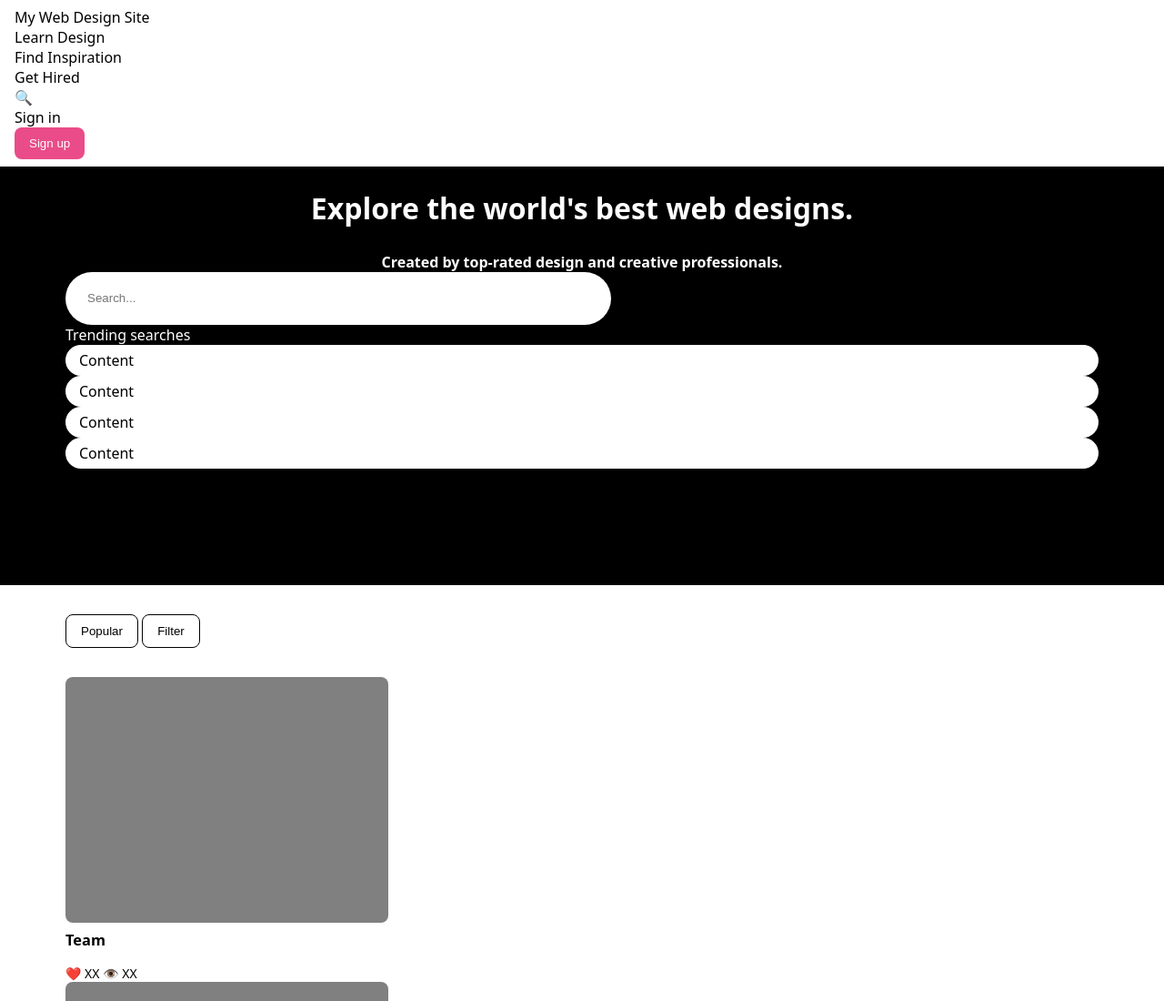
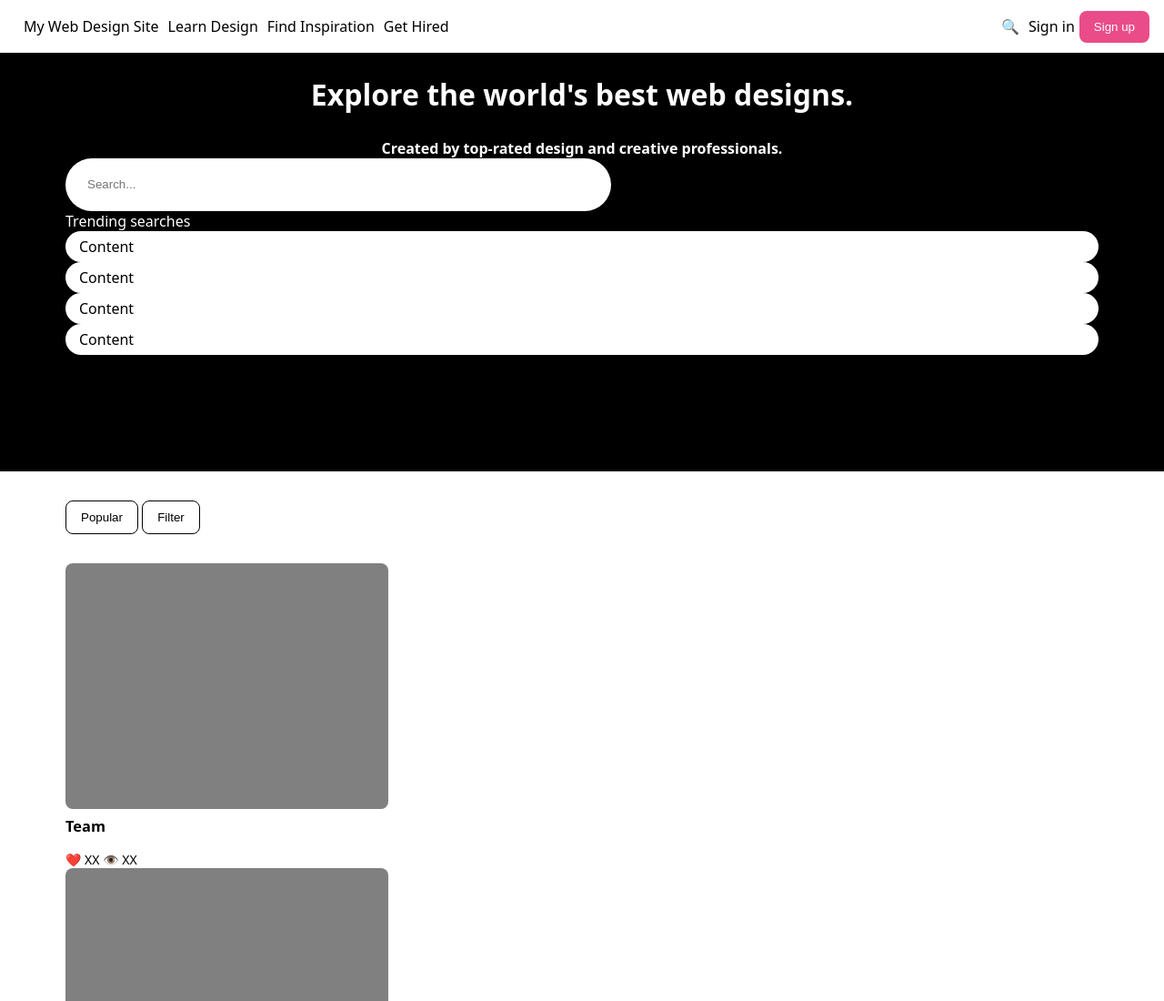
Before and after one commit to AshuraKuranata/flexbox-lab, a plain HTML site: page index.html in a window 1280 px wide. Shown: the top 1100 px of the page at 91% size. Drawn offline with Linux system fonts and the light colour scheme.

Commit message:
Nav Bar built to user story 1 expectations

```diff
--- a/css/style.css
+++ b/css/style.css
@@ -11,6 +11,27 @@ body {
 nav {
     background-color: white;
     padding: 8px 16px;
+    display: flex;
+    justify-content: space-between;
+}
+
+#destinations {
+    display: flex;
+    align-items: center;
+    flex-basis: auto;
+    padding: 5px;
+    margin-right: 5px;
+}
+#destinations > p {
+    padding: 5px;
+}
+
+#actions {
+    display: flex;
+    align-items: center;
+}
+#actions > p, button {
+    padding: 5px;
 }
 
 p {
```
Also changed, not shown: index.html (+1 -1 lines), 1 other file.
